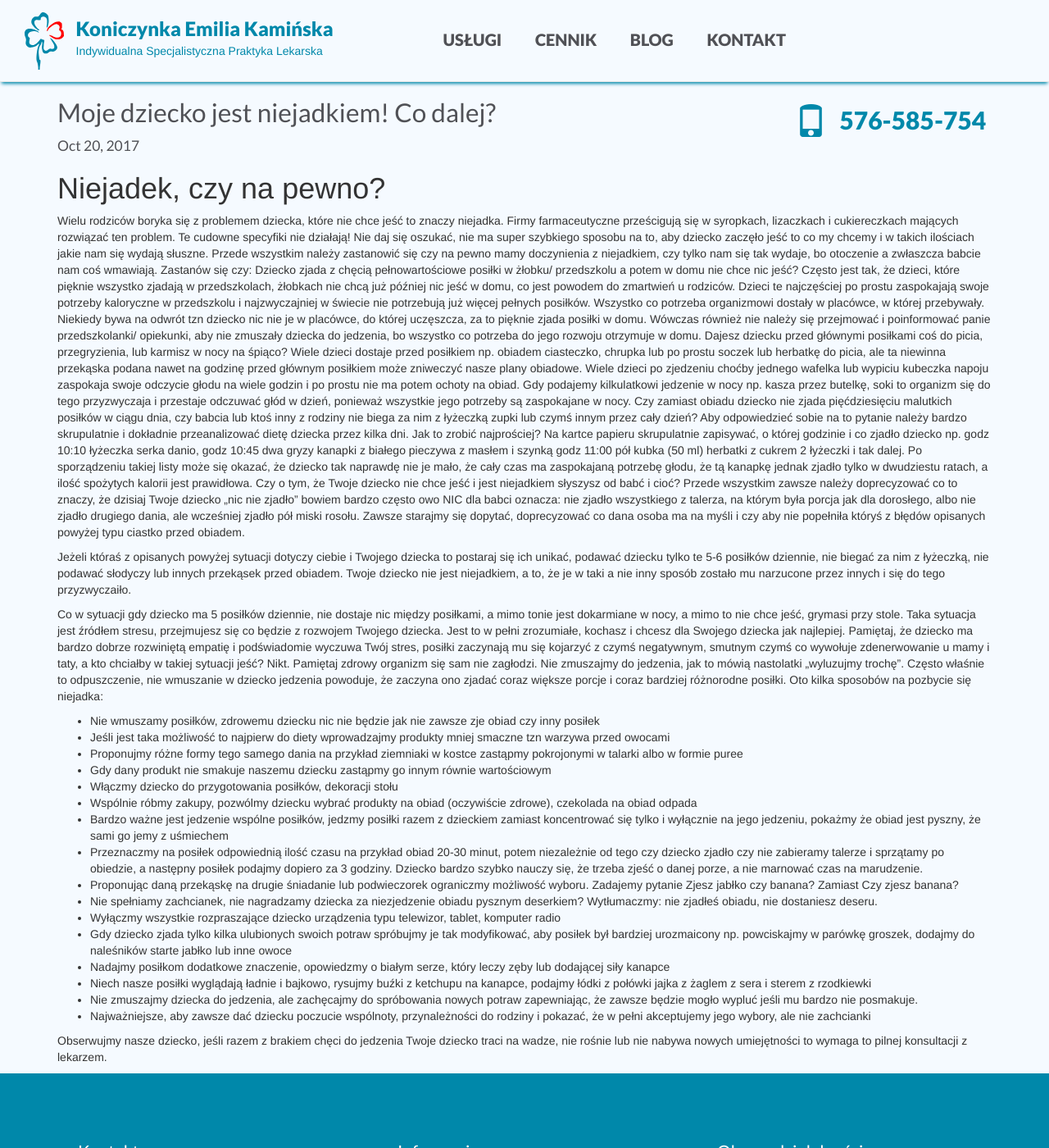
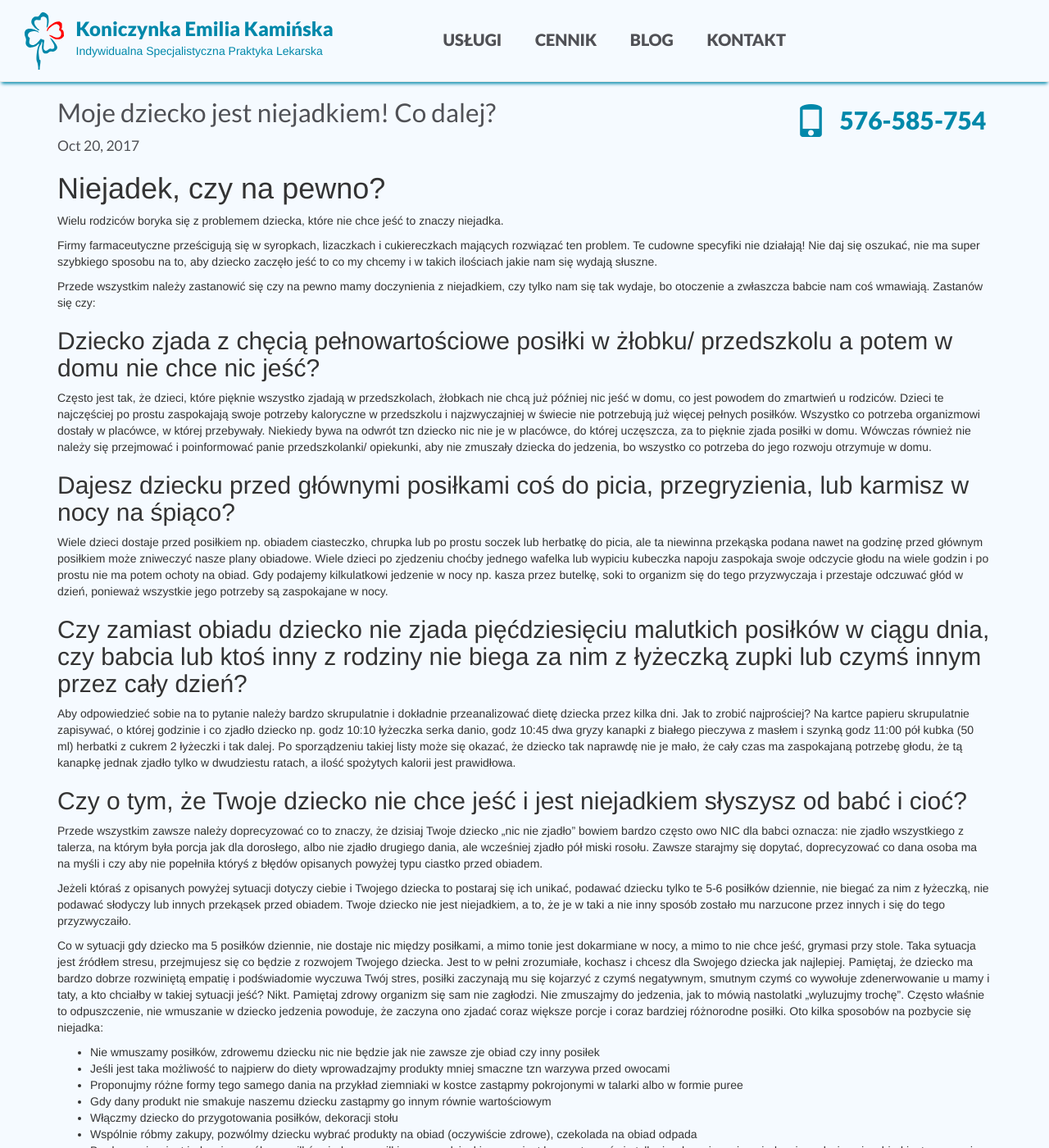
Before and after one commit to kardigen/koniczynka-med.guthub.io, a Jekyll site: the page built from blog-dev/_posts/2017-10-15-tutek-1.markdown, in a window 1280 px wide and 1400 px high. Shown: the whole window at 82% size. Built offline with Jekyll 4.4.1, drawn with Linux system fonts in a browser that asks for light colours; nearby versions of some CDN libraries; library files that are not in the unit come from our copies.

```diff
--- a/blog-dev/_posts/2017-10-15-tutek-1.markdown
+++ b/blog-dev/_posts/2017-10-15-tutek-1.markdown
@@ -10,20 +10,27 @@ excerpt: Wielu rodziców boryka się z problemem dziecka, które nie chce jeść
 # Niejadek, czy na pewno?
 
 Wielu rodziców boryka się z problemem dziecka, które nie chce jeść to znaczy niejadka.
+
 Firmy farmaceutyczne prześcigują się w syropkach, lizaczkach i cukiereczkach mających rozwiązać ten problem. Te cudowne specyfiki nie działają! Nie daj się oszukać, nie ma super szybkiego sposobu na to, aby dziecko zaczęło jeść to co my chcemy i w takich ilościach jakie nam się wydają słuszne.
+
 Przede wszystkim należy zastanowić się czy na pewno mamy doczynienia z niejadkiem, czy tylko nam się tak wydaje, bo otoczenie a zwłaszcza babcie nam coś wmawiają. Zastanów się czy:
-Dziecko zjada z chęcią pełnowartościowe posiłki w żłobku/ przedszkolu a potem w domu nie chce nic jeść?
+
+## Dziecko zjada z chęcią pełnowartościowe posiłki w żłobku/ przedszkolu a potem w domu nie chce nic jeść?
 Często jest tak, że dzieci, które pięknie wszystko zjadają w przedszkolach, żłobkach nie chcą już później nic jeść w domu, co jest powodem do zmartwień u rodziców. Dzieci te najczęściej po prostu zaspokajają swoje potrzeby kaloryczne w przedszkolu i najzwyczajniej w świecie nie potrzebują już więcej pełnych posiłków. Wszystko co potrzeba organizmowi dostały w placówce, w której przebywały. Niekiedy bywa na odwrót tzn dziecko nic nie je w placówce, do której uczęszcza, za to pięknie zjada posiłki w domu. Wówczas również nie należy się przejmować i poinformować panie przedszkolanki/ opiekunki, aby nie zmuszały dziecka do jedzenia, bo wszystko co potrzeba do jego rozwoju otrzymuje w domu.
-Dajesz dziecku przed głównymi posiłkami coś do picia, przegryzienia, lub karmisz w nocy na śpiąco?
+
+## Dajesz dziecku przed głównymi posiłkami coś do picia, przegryzienia, lub karmisz w nocy na śpiąco?
 Wiele dzieci dostaje przed posiłkiem np. obiadem ciasteczko, chrupka lub po prostu soczek lub herbatkę do picia, ale ta niewinna przekąska podana nawet na godzinę przed głównym posiłkiem może zniweczyć nasze plany obiadowe. Wiele dzieci po zjedzeniu choćby jednego wafelka lub wypiciu kubeczka napoju zaspokaja swoje odczycie głodu na wiele godzin i po prostu nie ma potem ochoty na obiad. Gdy podajemy kilkulatkowi jedzenie w nocy np. kasza przez butelkę, soki to organizm się do tego przyzwyczaja i przestaje odczuwać głód w dzień, ponieważ wszystkie jego potrzeby są zaspokajane w nocy.
-Czy zamiast obiadu dziecko nie zjada pięćdziesięciu malutkich posiłków w ciągu dnia, czy babcia lub ktoś inny z rodziny nie biega za nim z łyżeczką zupki lub czymś innym przez cały dzień?
+
+## Czy zamiast obiadu dziecko nie zjada pięćdziesięciu malutkich posiłków w ciągu dnia, czy babcia lub ktoś inny z rodziny nie biega za nim z łyżeczką zupki lub czymś innym przez cały dzień?
 Aby odpowiedzieć sobie na to pytanie należy bardzo skrupulatnie i dokładnie przeanalizować dietę dziecka przez kilka dni. Jak to zrobić najprościej? Na kartce papieru skrupulatnie zapisywać, o której godzinie i co zjadło dziecko np. godz 10:10 łyżeczka serka danio, godz 10:45 dwa gryzy kanapki z białego pieczywa z masłem i szynką godz 11:00 pół kubka (50 ml) herbatki z cukrem 2 łyżeczki i tak dalej. Po sporządzeniu takiej listy może się okazać, że dziecko tak naprawdę nie je mało, że cały czas ma zaspokajaną potrzebę głodu, że tą kanapkę jednak zjadło tylko w dwudziestu ratach, a ilość spożytych kalorii jest prawidłowa.
-Czy o tym, że Twoje dziecko nie chce jeść i jest niejadkiem słyszysz od babć i cioć?
+
+## Czy o tym, że Twoje dziecko nie chce jeść i jest niejadkiem słyszysz od babć i cioć?
 Przede wszystkim zawsze należy doprecyzować co to znaczy, że dzisiaj Twoje dziecko „nic nie zjadło” bowiem bardzo często owo NIC dla babci oznacza: nie zjadło wszystkiego z talerza, na którym była porcja jak dla dorosłego, albo nie zjadło drugiego dania, ale wcześniej zjadło pół miski rosołu. Zawsze starajmy się dopytać, doprecyzować co dana osoba ma na myśli i czy aby nie popełniła któryś z błędów opisanych powyżej typu ciastko przed obiadem.
 
 Jeżeli któraś z opisanych powyżej sytuacji dotyczy ciebie i Twojego dziecka to postaraj się ich unikać, podawać dziecku tylko te 5-6 posiłków dziennie, nie biegać za nim z łyżeczką, nie podawać słodyczy lub innych przekąsek przed obiadem. Twoje dziecko nie jest niejadkiem, a to, że je w taki a nie inny sposób zostało mu narzucone przez innych i się do tego przyzwyczaiło.
 
 Co w sytuacji gdy dziecko ma 5 posiłków dziennie, nie dostaje nic między posiłkami, a mimo tonie jest dokarmiane w nocy, a mimo to nie chce jeść, grymasi przy stole. Taka sytuacja jest źródłem stresu, przejmujesz się co będzie z rozwojem Twojego dziecka. Jest to w pełni zrozumiałe, kochasz i chcesz dla Swojego dziecka jak najlepiej. Pamiętaj, że dziecko ma bardzo dobrze rozwiniętą empatię i podświadomie wyczuwa Twój stres, posiłki zaczynają mu się kojarzyć z czymś negatywnym, smutnym czymś co wywołuje zdenerwowanie u mamy i taty, a kto chciałby w takiej sytuacji jeść? Nikt. Pamiętaj zdrowy organizm się sam nie zagłodzi. Nie zmuszajmy do jedzenia, jak to mówią nastolatki „wyluzujmy trochę”. Często właśnie to odpuszczenie, nie wmuszanie w dziecko jedzenia powoduje, że zaczyna ono zjadać coraz większe porcje i coraz bardziej różnorodne posiłki. Oto kilka sposobów na pozbycie się niejadka:
+
 *	Nie wmuszamy posiłków, zdrowemu dziecku nic nie będzie jak nie zawsze zje obiad czy inny posiłek
 *	Jeśli jest taka możliwość to najpierw do diety wprowadzajmy produkty mniej smaczne tzn warzywa przed owocami
 *	Proponujmy różne formy tego samego dania na przykład ziemniaki w kostce zastąpmy pokrojonymi w talarki albo w formie puree
```
